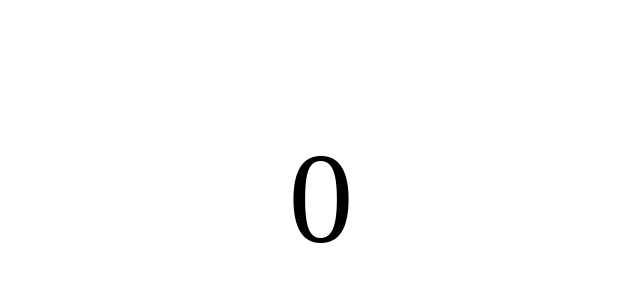
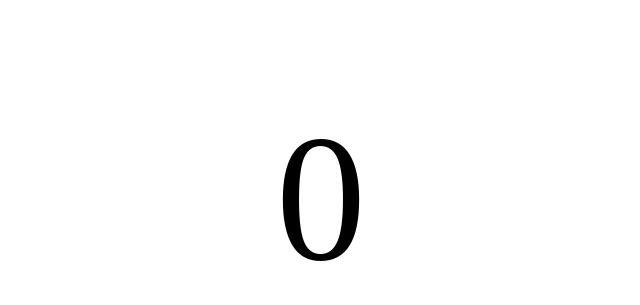
Before and after one commit to wi5nia/dslctr, a plain HTML site: page index.html in a window 1280 px wide. Shown: the part 202-507 px from the top of the page, without its empty margins (319-959 px from the left). Drawn offline with Linux system fonts and the light colour scheme.

Commit message:
Update index.html

```diff
--- a/index.html
+++ b/index.html
@@ -14,7 +14,7 @@
             text-align: center;
         }
         #number {
-            font-size: calc(50px + 10vmin);
+            font-size: calc(100px + 10vmin);
         }
     </style>
 </head>
```
